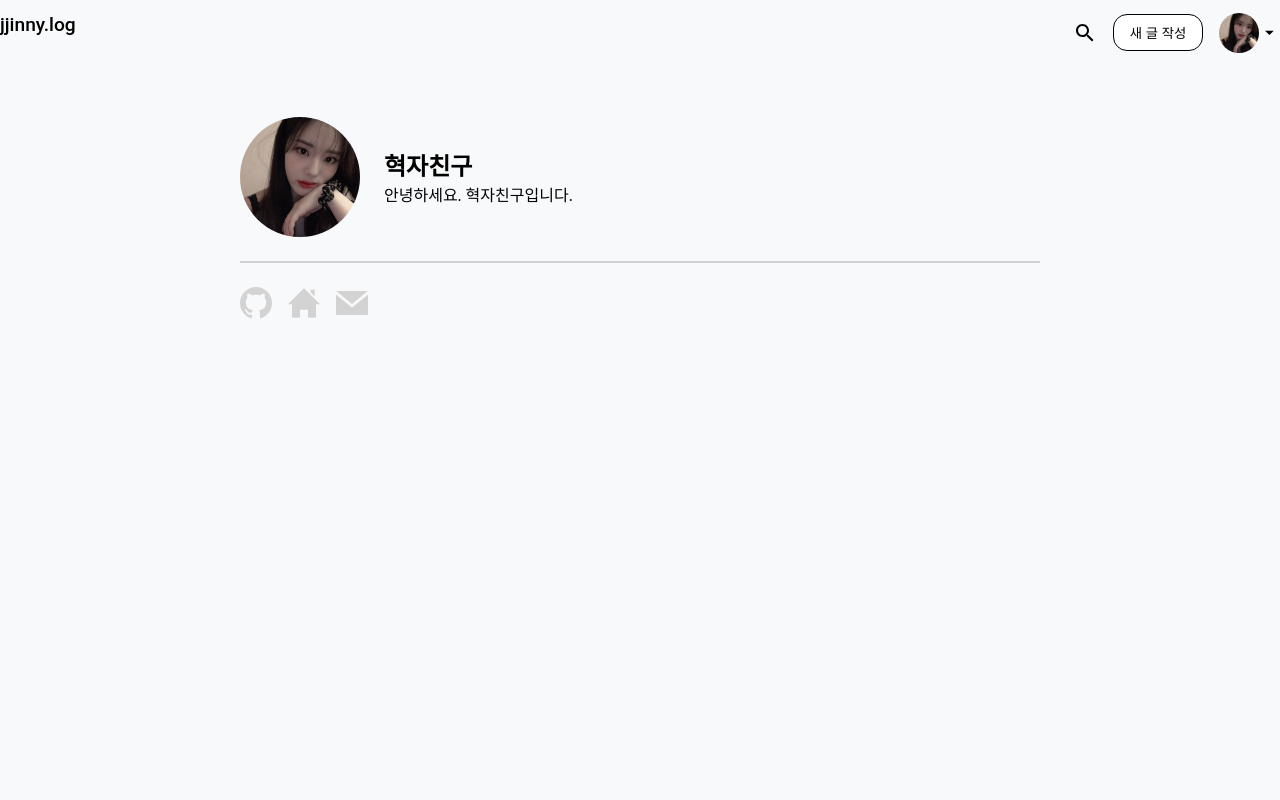
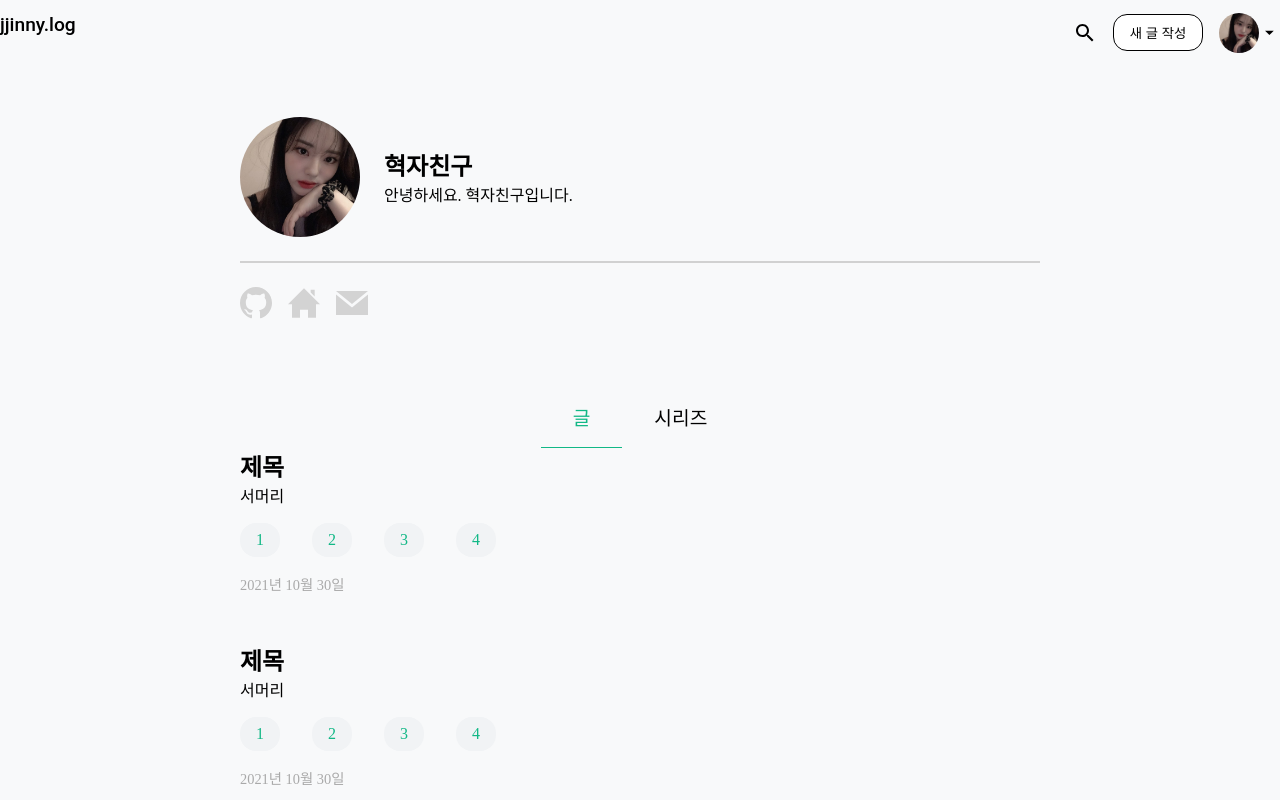
Before and after one commit to WE-SOPT-29th-Web-Part/Hyukjin-Kwon, a React (Create React App) app in the folder velog-clone-react/: page / in a window 1280 px wide. Shown: the top 800 px of the page. Built offline with nearby package versions, Linux system fonts and the light colour scheme.

Commit message:
feat: :sparkles: url에 따른 동적스타일 적용

```diff
--- a/velog-clone-react/src/pages/MainPage/index.jsx
+++ b/velog-clone-react/src/pages/MainPage/index.jsx
@@ -1,14 +1,60 @@
+import { useState, useEffect } from 'react';
+import { useLocation, useNavigate } from 'react-router-dom';
 import styled from 'styled-components';
 
 import Navbar from 'components/Navbar';
 import UserBoard from 'components/UserBoard';
+import Article from 'components/Article';
+
+const ROOT = '/';
+const SERIES = '/series';
 
 function MainPage() {
+  const [currentActive, setCurrentActive] = useState(ROOT);
+  const location = useLocation();
+  const navigator = useNavigate();
+
+  const getNextActive = (current) => (current === ROOT ? SERIES : ROOT);
+  const isActiveWithSeries = () => currentActive === SERIES;
+
+  const handleClickArticleType = (nowActive) => {
+    const nextActive = getNextActive(nowActive);
+
+    return () => {
+      setCurrentActive(nextActive);
+      navigator(nextActive);
+    };
+  };
+
+  useEffect(() => {
+    if (location && location.pathname !== currentActive) setCurrentActive(location.pathname);
+  }, [currentActive, location]);
+
   return (
     <Container>
       <Navbar />
       <UserBoard />
+      <TypeSelector>
+        <ArticleType
+          isActive={!isActiveWithSeries()}
+          onClick={handleClickArticleType(SERIES)}
+        >
+          글
+        </ArticleType>
+        <ArticleType
+          isActive={isActiveWithSeries()}
+          onClick={handleClickArticleType(ROOT)}
+        >
+          시리즈
+        </ArticleType>
+      </TypeSelector>
+      <ArticleList>
+        <Article />
+        <Article />
+        <Article />
+      </ArticleList>
     </Container>
+
   );
 }
 
@@ -17,6 +63,34 @@ const Container = styled.main`
   height: 100%;
 
   margin: 0 auto;
+  `;
+
+const TypeSelector = styled.div`
+  width: 800px;
+  margin: 0 auto;
+  display: flex;
+  justify-content: center;
+`;
+
+const ArticleType = styled.button`
+  padding: 1rem 2rem;
+  background-color: transparent;
+
+  font-weight: 500;
+  font-size: 1.2rem;
+
+  ${(props) => (props.isActive ? `
+    color: rgb(18, 184, 134);
+    border-bottom: 1px solid rgb(18, 184, 134);
+  ` : '')}
+`;
+
+const ArticleList = styled.section`
+  width: 800px;
+  margin: 0 auto;
+  display: flex;
+  flex-direction: column;
+  gap: 3rem;
 `;
 
 export default MainPage;
```
